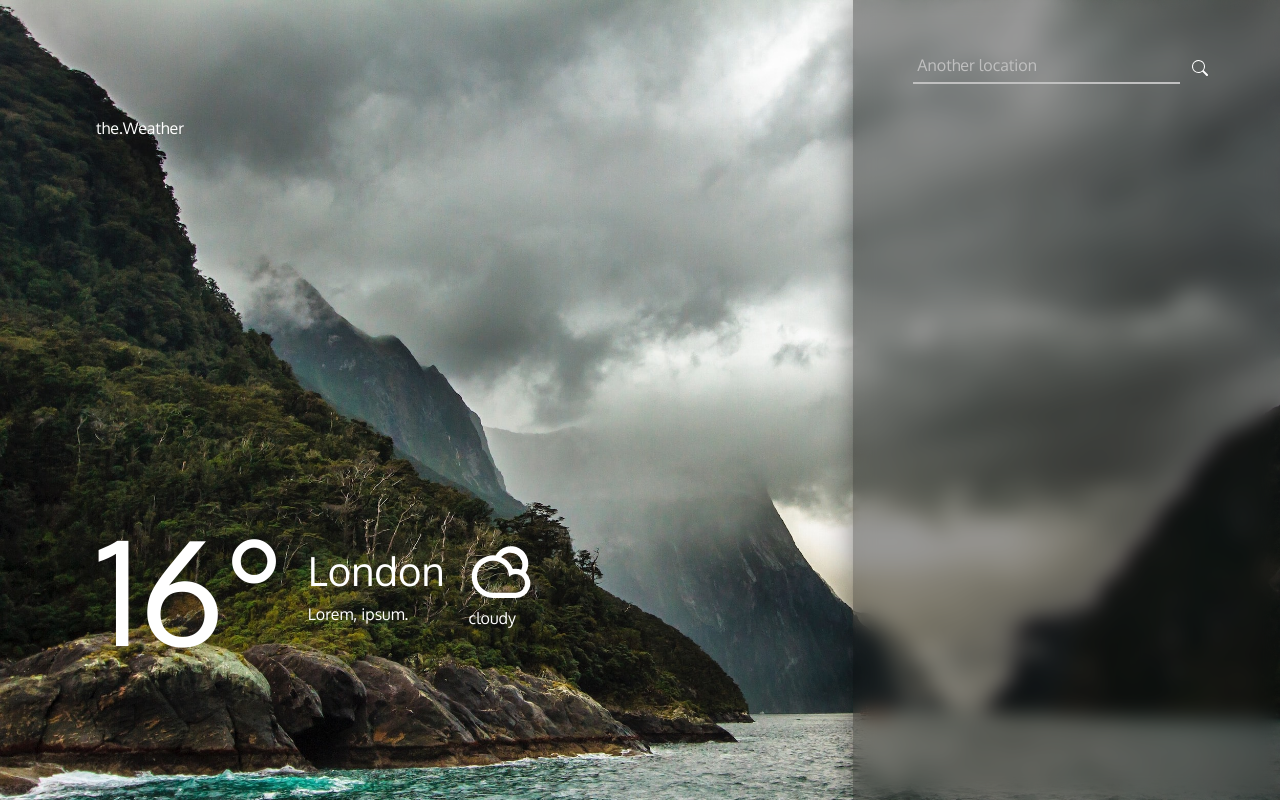
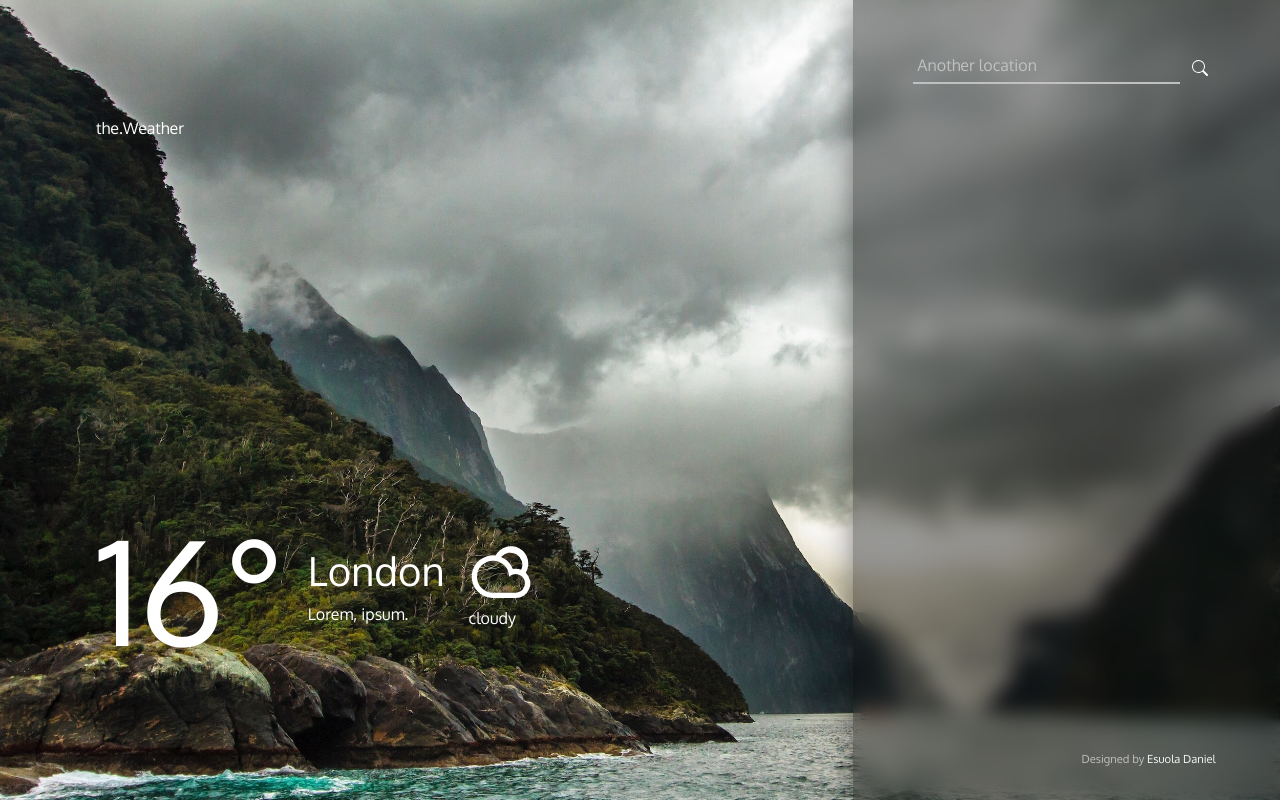
Before and after one commit to DanieAfriheart/WeatherApp, a React (Create React App) app: page / in a window 1280 px wide. Built offline with nearby package versions, Linux system fonts and the light colour scheme.

Commit message:
added watermark

```diff
--- a/src/App.js
+++ b/src/App.js
@@ -1,9 +1,10 @@
 import { useState } from "react";
-import axios from "axios";
+// import axios from "axios";
 import 'bootstrap/dist/css/bootstrap.min.css';
 import { Col } from 'react-bootstrap';
 import Container from 'react-bootstrap/Container';
 import Button from 'react-bootstrap/Button';
+import Watermark from "./Watermark";
 
 // Icon
 import { RiSunCloudyLine } from 'react-icons/ri';
@@ -59,6 +60,7 @@ function App() {
                 </div>
               </Col>
             </div>
+            <Watermark />
           </Container>
         </Container>
       </div>
--- /dev/null
+++ b/src/Watermark.js
@@ -0,0 +1,17 @@
+import Container from 'react-bootstrap/Container';
+import 'bootstrap/dist/css/bootstrap.min.css';
+import { Col } from 'react-bootstrap';
+
+const Watermark = () => {
+    const Link = 'https://linkedln.com/daniel-esuola';
+
+    return (
+        <>
+            <Container fluid className='fixed-bottom pb-3'>
+                <Col className='text-end mx-auto col-11'><p className='small'>Designed by <a href="https://linkedln.com/daniel-esuola" className='text-light text-decoration-none'> Esuola Daniel</a></p></Col>
+            </Container>
+        </>
+    );
+}
+
+export default Watermark;
--- a/src/index.css
+++ b/src/index.css
@@ -41,3 +41,7 @@ input {
   outline: none;
   color: #fff;
 }
+.small{
+  font-size: 0.7em !important;
+  color: silver;
+}
```
